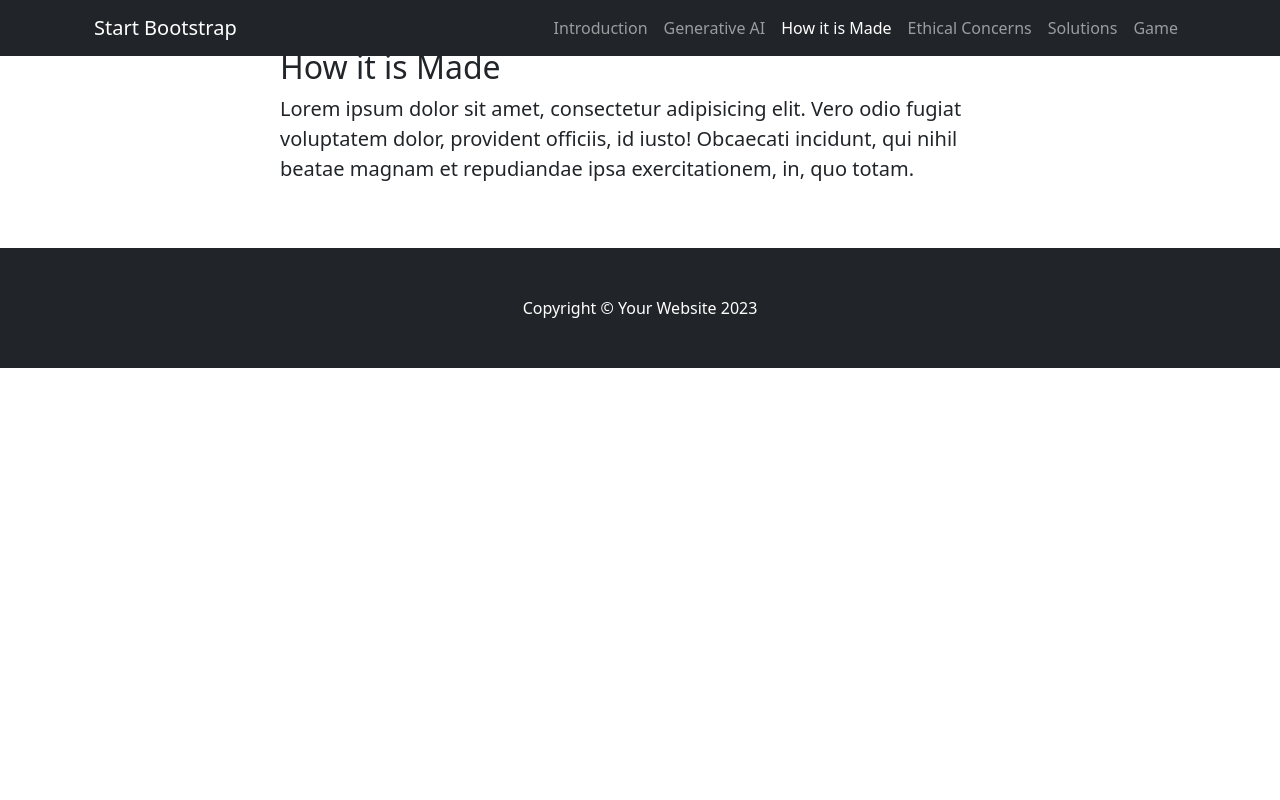
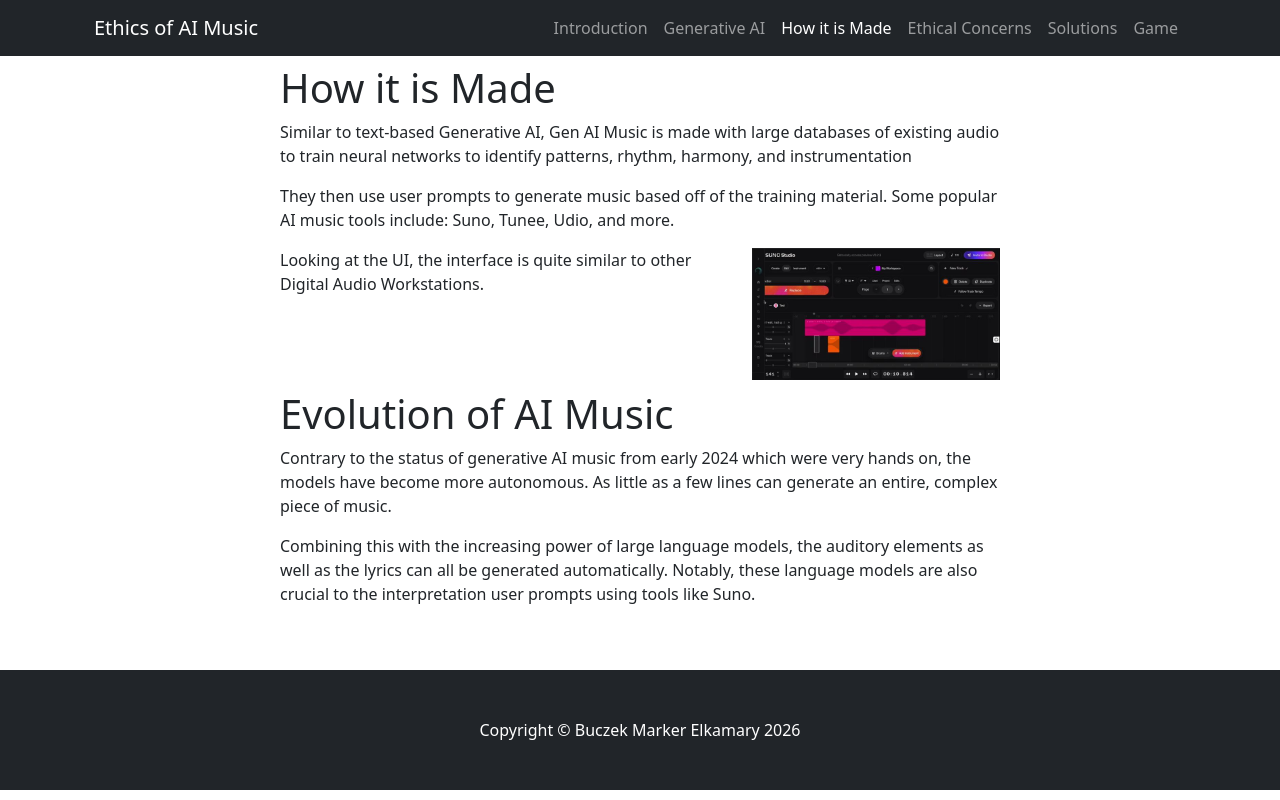
Before and after one commit to FaeBuczek/ai-music, a plain HTML site: page docs/how-it-is-made.html in a window 1280 px wide. Drawn offline with nearby package versions, Linux system fonts and the light colour scheme; files whose address does not match are found by name.

Commit message:
style fixes + content added to how it is made page (#2)
Co-authored-by: marker.braeden@gmail.com <marker.braeden@gmail.com>

```diff
--- a/docs/how-it-is-made.html
+++ b/docs/how-it-is-made.html
@@ -5,7 +5,7 @@
         <meta name="viewport" content="width=device-width, initial-scale=1, shrink-to-fit=no" />
         <meta name="description" content="" />
         <meta name="author" content="" />
-        <title>Making AI Music</title>
+        <title>AI Music</title>
         <link rel="icon" type="image/x-icon" href="assets/favicon.ico" />
         <!-- Core theme CSS (includes Bootstrap)-->
         <link href="styles.css" rel="stylesheet" />
@@ -14,7 +14,7 @@
         <!-- Navigation-->
         <nav class="navbar navbar-expand-lg navbar-dark bg-dark fixed-top" id="mainNav">
             <div class="container px-4" aria-label="Navigation container">
-                <a class="navbar-brand" href="index.html">Start Bootstrap</a>
+                <a class="navbar-brand" href="index.html">Ethics of AI Music</a>
                 <button class="navbar-toggler" type="button" data-bs-toggle="collapse" data-bs-target="#navbarResponsive" aria-controls="navbarResponsive" aria-expanded="false" aria-label="Toggle navigation"><span class="navbar-toggler-icon"></span></button>
                 <nav class="collapse navbar-collapse" id="navbarResponsive" aria-label="Main navigation">
                     <ul class="navbar-nav ms-auto">
@@ -34,15 +34,29 @@
             <div class="container px-4" aria-label="How it is Made content">
                 <div class="row gx-4 justify-content-center" aria-label="How it is Made layout">
                     <div class="col-lg-8" aria-label="How it is Made main content">
-                        <h2>How it is Made</h2>
-                        <p class="lead">Lorem ipsum dolor sit amet, consectetur adipisicing elit. Vero odio fugiat voluptatem dolor, provident officiis, id iusto! Obcaecati incidunt, qui nihil beatae magnam et repudiandae ipsa exercitationem, in, quo totam.</p>
+                        <h1>How it is Made</h1>
+                        <p> Similar to text-based Generative AI, Gen AI Music is made with large databases of existing audio to train neural networks to identify patterns, rhythm, harmony, and instrumentation </p>
+
+                        <p> They then use user prompts to generate music based off of the training material. Some popular AI music tools include: Suno, Tunee, Udio, and more.</p>
+
+                        <p>
+                            <img src="sona_ui.jpeg" class="side-image" alt="User Interface for Suno AI Music Generator" />
+
+                            Looking at the UI, the interface is quite similar to other Digital Audio Workstations.
+                        </p>
+
+                        <h1 style="clear: both;"> Evolution of AI Music</h1>
+                        <p> Contrary to the status of generative AI music from early 2024 which were very hands on, the models have become more autonomous. As little as a few lines can generate an entire, complex piece of music. </p>
+
+                        <p>
+                        Combining this with the increasing power of large language models, the auditory elements as well as the lyrics can all be generated automatically. Notably, these language models are also crucial to the interpretation user prompts using tools like Suno. </p>
                     </div>
                 </div>
             </div>
         </section>
         <!-- Footer-->
         <footer class="py-5 bg-dark">
-            <div class="container px-4" aria-label="Footer content"><p class="m-0 text-center text-white">Copyright &copy; Your Website 2023</p></div>
+            <div class="container px-4" aria-label="Footer content"><p class="m-0 text-center text-white">Copyright &copy; Buczek Marker Elkamary 2026</p></div>
         </footer>
         <!-- Bootstrap core JS-->
         <script src="https://cdn.jsdelivr.net/npm/bootstrap@5.2.3/dist/js/bootstrap.bundle.min.js"></script>
```
Also changed, not shown: docs/sona_ui.jpeg (added), docs/styles.css.
